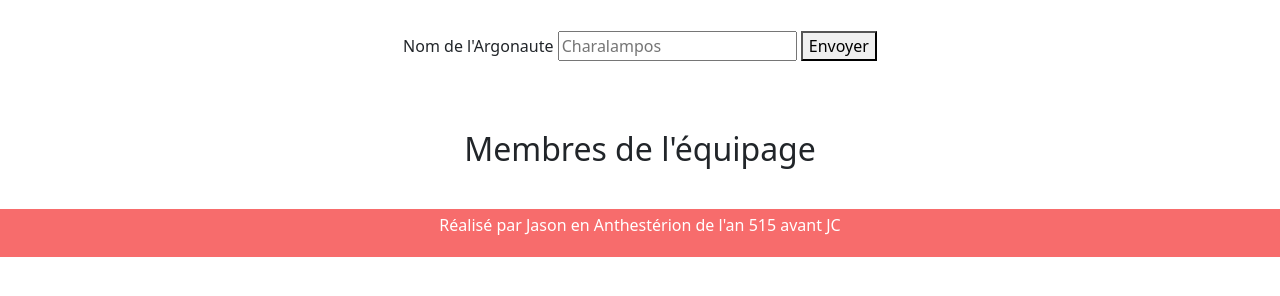
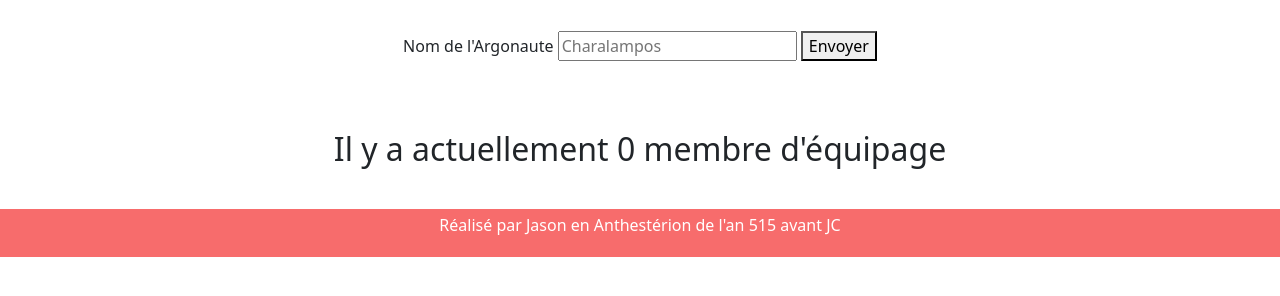
Before and after one commit to Athellan/Argonautes, a PHP site: page / in a window 1280 px wide. Shown: the part 183-479 px from the top of the page. Run offline with PHP 8.4, Linux system fonts and the light colour scheme; data that the repository does not hold is empty.

Commit message:
Add files via upload

```diff
--- a/index.js
+++ b/index.js
@@ -3,6 +3,9 @@ const results = fetch("select.php")
   .then((data) => {
     insertMarin(data);
   });
+const h2 = document.getElementById("team");
+const counterLabel = document.getElementById("counter-label");
+let counter = 0;
 
 function insertMarin(data) {
   //on sélection le parent
@@ -14,6 +17,8 @@ function insertMarin(data) {
     newDiv.innerHTML = `<span>${marin.name}</span>`;
     newDiv.className =
       "member-item col-3 d-flex justify-content-between border m-2";
+
+    updateNb(++counter);
 
     const removeButton = document.createElement("a");
     removeButton.className = "member-delete";
@@ -28,6 +33,15 @@ function insertMarin(data) {
   });
 }
 
+function updateNb(nb) {
+  counterLabel.innerHTML = nb;
+  if (nb > 1) {
+    h2.textContent = `Il y a actuellement ${nb} membres d'équipage`;
+  } else {
+    h2.textContent = `Il y a actuellement ${nb} membre d'équipage`;
+  }
+}
+
 const handleRemove = (e) => {
   // je récup l'id stocké dans la balise lien
   const id = e.currentTarget.id;
@@ -38,10 +52,11 @@ const handleRemove = (e) => {
     .then((data) => {
       if (data.status === 1) {
         setTimeout(() => {
-          currentDiv.classList.add("deleted");
+          currentDiv.textContent = "Supprimé";
         }, 500);
         setTimeout(() => {
           currentDiv.remove();
+          updateNb(--counter);
         }, 1000);
       }
     });
--- a/index.php
+++ b/index.php
@@ -6,6 +6,7 @@
   <meta http-equiv="X-UA-Compatible" content="IE=edge">
   <meta name="viewport" content="width=device-width, initial-scale=1.0">
   <link rel="stylesheet" href="style.css">
+  <link rel="stylesheet" href="https://cdn.jsdelivr.net/npm/bootstrap-icons@1.8.3/font/bootstrap-icons.css">
   <link href="https://cdn.jsdelivr.net/npm/bootstrap@5.0.2/dist/css/bootstrap.min.css" rel="stylesheet" integrity="sha384-EVSTQN3/azprG1Anm3QDgpJLIm9Nao0Yz1ztcQTwFspd3yD65VohhpuuCOmLASjC" crossorigin="anonymous">
   <title>Les Argonautes</title>
 </head>
@@ -31,7 +32,7 @@
     </form>
 
     <!-- Member list -->
-    <h2>Membres de l'équipage</h2>
+    <h2 id="team">Il y a actuellement <span id="counter-label">0</span> membre d'équipage</h2>
     <section class="row member-list">
     </section>
   </main>
--- a/style.css
+++ b/style.css
@@ -47,15 +47,12 @@ label {
 }
 
 .member-delete {
- background-color:rgb(8, 8, 8);
+ background-color: white;
 }
 
-.deleted {
-  content: "Supprimé";
-  color: red;
-  font-weight: bold;
 
-}
+
+
 footer {
   margin-top: 2em;
   text-align: center;
```
Also changed, not shown: delete.php (line endings or trailing spaces), insert.php (line endings or trailing spaces), pdo.php (line endings or trailing spaces), select.php (line endings or trailing spaces).
